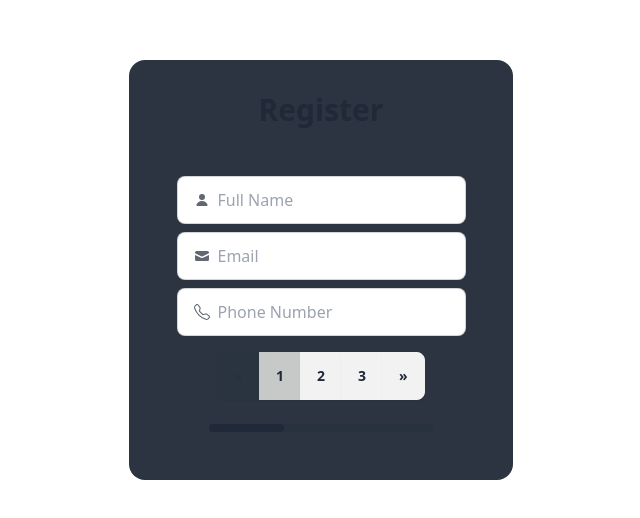
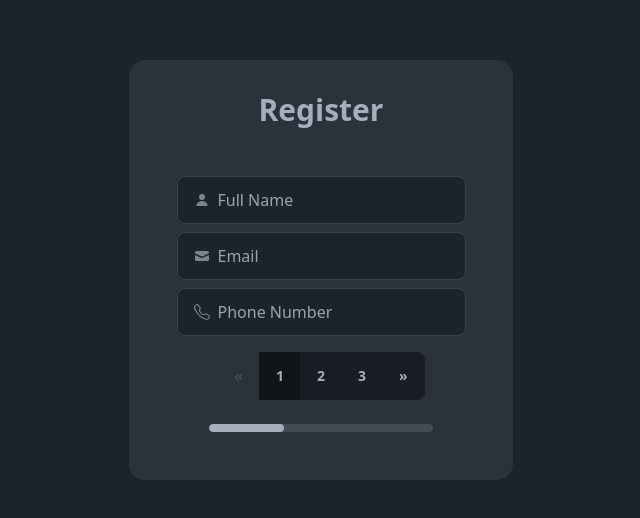
Before and after one commit to seneldoruk/multistep-form, a React (Vite) app: page / in a window 1280 px wide. Shown: the part 130-648 px from the top of the page, without its empty margins (319-959 px from the left). Built offline with nearby package versions, Linux system fonts and the light colour scheme.

Commit message:
allow only dark mode

```diff
--- a/src/App.tsx
+++ b/src/App.tsx
@@ -9,8 +9,7 @@ import { FormProvider, useForm } from "react-hook-form";
 import { zodResolver } from "@hookform/resolvers/zod";
 
 function App() {
-  const [step, setStep] = useState(1);
-  const [isSubmitted, setSubmitted] = useState(false);
+  const [step, setStep] = useState<number>(1);
   const formMethods = useForm<FormInput>({
     mode: "onTouched",
     resolver: zodResolver(FormSchema),
@@ -19,7 +18,7 @@ function App() {
   const { handleSubmit, watch } = formMethods;
   const onSubmit = handleSubmit((data) => {
     console.log(data);
-    setSubmitted(true);
+    setStep(4);
   });
   watch(["fullName", "email", "phoneNumber", "salary"]);
 
@@ -28,7 +27,7 @@ function App() {
       <div className="h-screen w-full flex items-center justify-center transition ease-in-out">
         <div className="card bg-neutral text-center items-center w-96">
           <div className="card-body items-center text-center">
-            {isSubmitted ? (
+            {step == 4 ? (
               <FormSubmitted />
             ) : (
               <>
--- a/tailwind.config.ts
+++ b/tailwind.config.ts
@@ -1,6 +1,9 @@
 import daisyui from 'daisyui'
 /** @type {import('tailwindcss').Config} */
 export default {
+  daisyui:{
+    themes: ["dark"]
+  },
   content: [
     "./index.html",
     "./src/**/*.{js,ts,jsx,tsx}",
```
